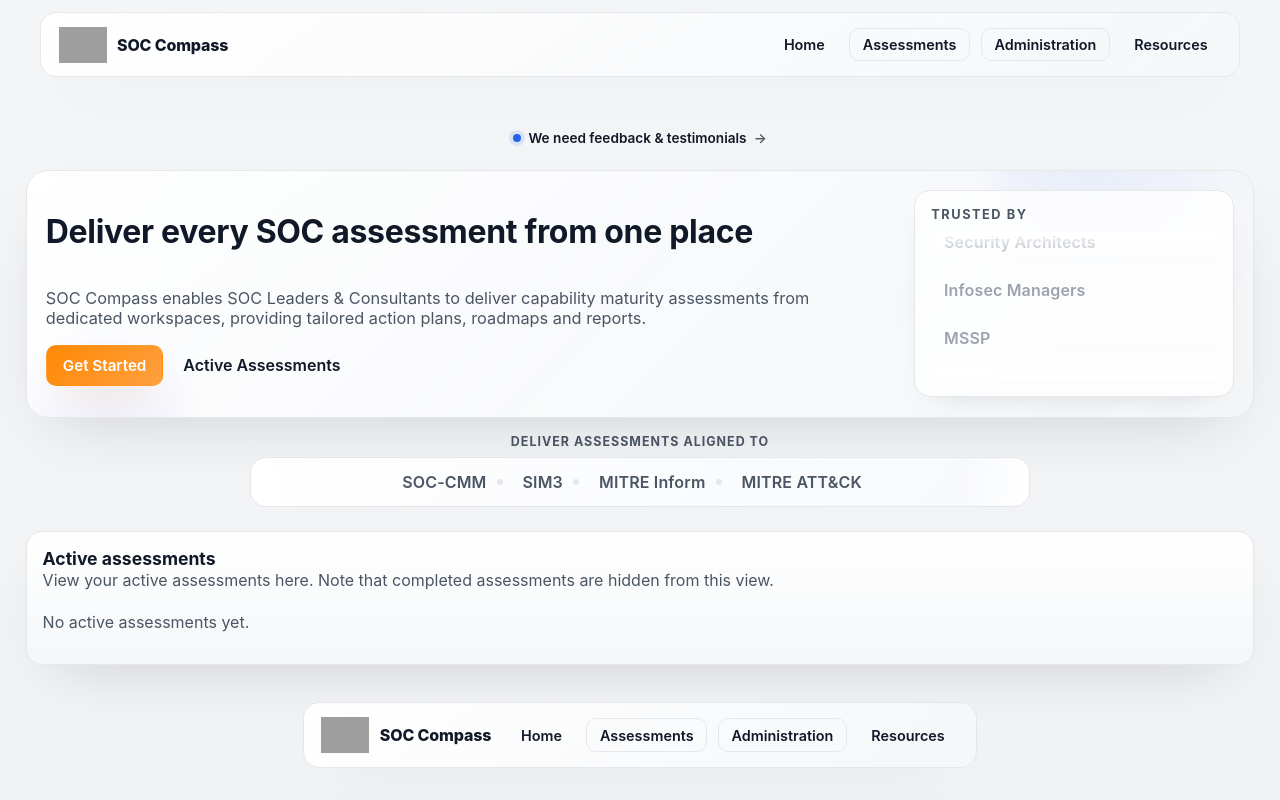
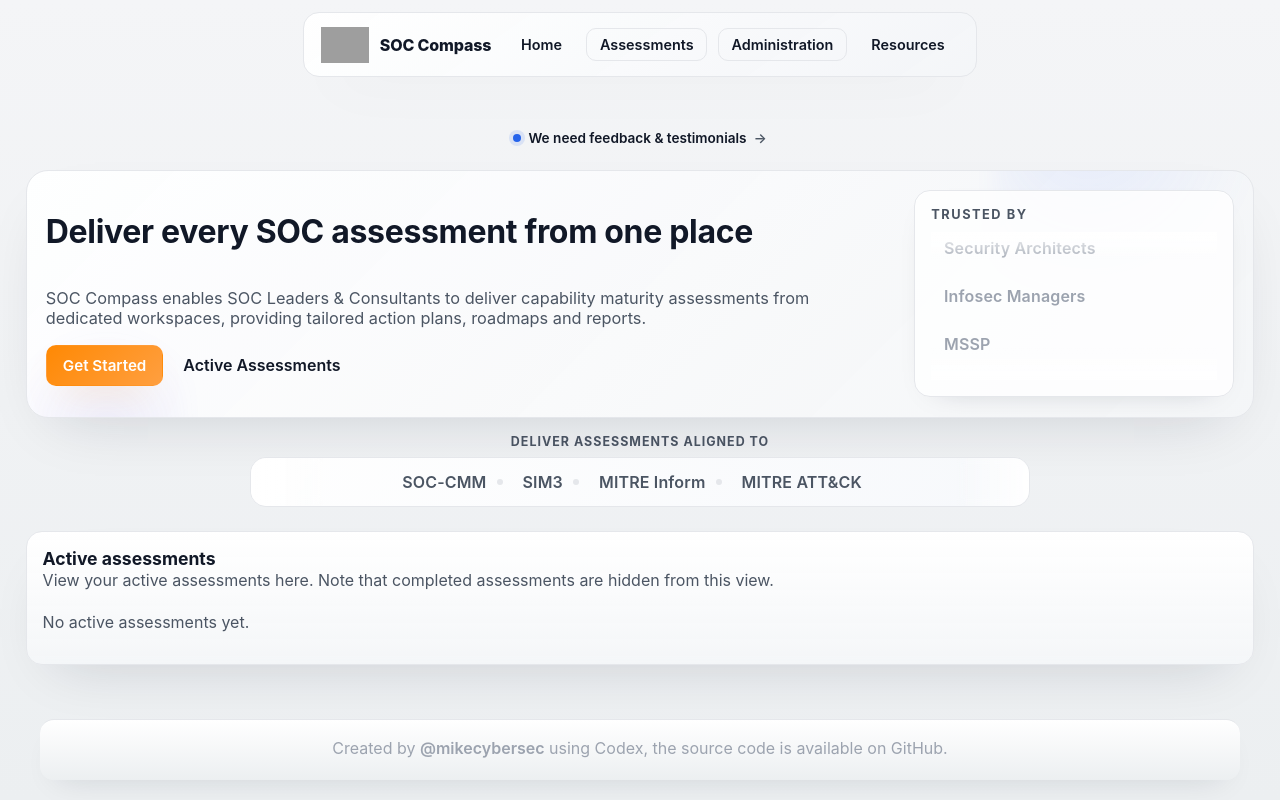
Before and after one commit to mikecybersec/SOC-Compass, a React (Vite) app in the folder soc-improvement-app/: page / in a window 1280 px wide. Shown: the top 800 px of the page. Built offline with nearby package versions, Linux system fonts and the light colour scheme; grey boxes are pictures that could not be loaded.

Commit message:
Remove duplicate home layout

```diff
--- a/soc-improvement-app/src/pages/App.jsx
+++ b/soc-improvement-app/src/pages/App.jsx
@@ -155,41 +155,6 @@
 
   return (
     <>
-      <Navbar
-        onGoHome={() => setView('home')}
-        onNewAssessment={() => {
-          setView('home');
-          setStartModalOpen(true);
-        }}
-        onExistingAssessments={() => setView('home')}
-        onOpenApiModal={() => setApiModalOpen(true)}
-        onOpenPreferences={() => setPreferencesModalOpen(true)}
-      />
-      {view === 'home' && (
-        <Home
-          onStartAssessment={handleStart}
-          onContinueAssessment={() => setView('assessment')}
-          onLoadAssessment={handleLoad}
-          onSaveSnapshot={() => saveAssessmentToHistory('Saved from home')}
-          assessmentHistory={assessmentHistory}
-          hasActiveAssessment={hasActiveAssessment}
-          currentAssessment={currentAssessment}
-          startModalOpen={startModalOpen}
-          onOpenStartModal={() => setStartModalOpen(true)}
-          onCloseStartModal={() => setStartModalOpen(false)}
-        />
-      )}
-      {view === 'assessment' && (
-        <Assessment
-          onBack={() => setView('home')}
-          onOpenAssessmentInfo={() => setView('assessmentInfo')}
-          scoresRef={scoresRef}
-          actionPlanRef={actionPlanRef}
-        />
-      )}
-      {view === 'assessmentInfo' && (
-        <AssessmentInfo onBack={() => setView('assessment')} scoresRef={scoresRef} actionPlanRef={actionPlanRef} />
-      )}
       <AutoSave />
       <div className="app-container">
         <Navbar
```
